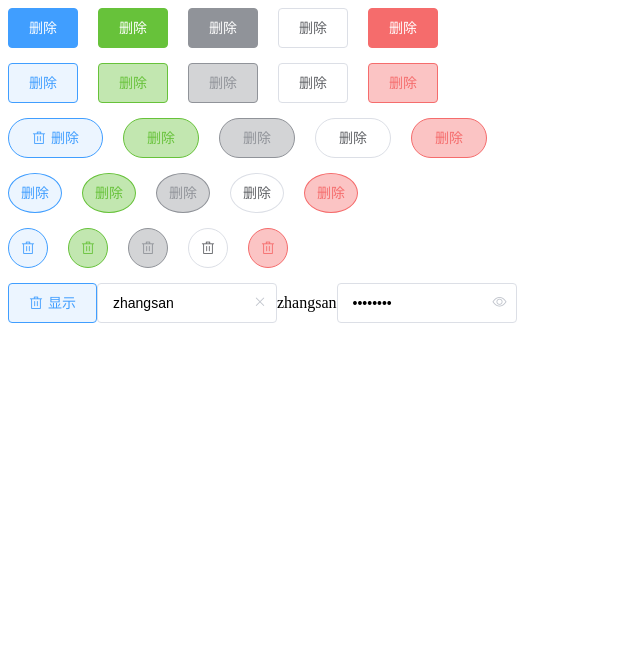
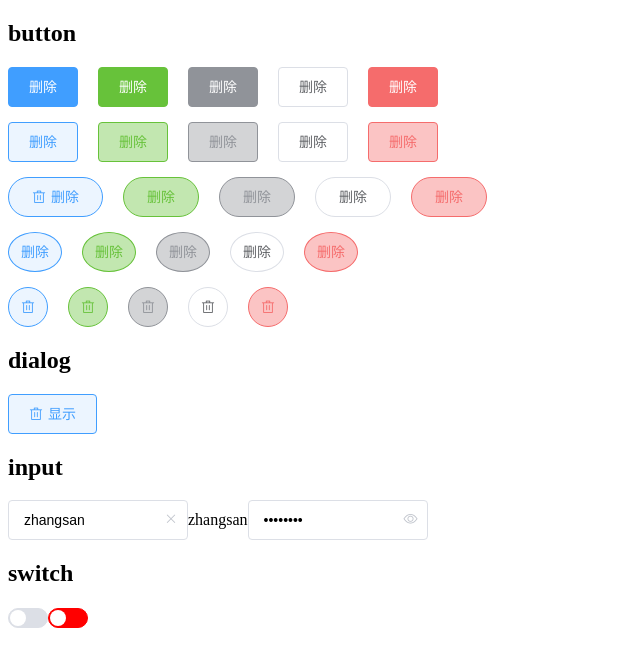
Before and after one commit to cuehuabuleng/tex-ui, a Vue app: page / in a window 1280 px wide. Shown: the top 666 px of the page, without its empty margins (0-640 px from the left). Built offline with nearby package versions, Linux system fonts and the light colour scheme.

Commit message:
feat:switch组件封装完成

```diff
--- a/src/App.vue
+++ b/src/App.vue
@@ -1,4 +1,5 @@
 <template>
+  <h2>button</h2>
   <div class="row">
     <tex-button type="primary">删除</tex-button>
     <tex-button type="success">删除</tex-button>
@@ -43,17 +44,29 @@
     ></tex-button>
   </div>
 
-<!-- sync修饰符是一个语法糖 -->
-  <tex-button plain icon="tex-icon-delete" type="primary" @click="visible=true">显示</tex-button>
-  <tex-dialog title="温馨提示" width="50%" top="200px" v-model:visible.sync="visible">
+  <h2>dialog</h2>
+  <!-- sync修饰符是一个语法糖 -->
+  <tex-button
+    plain
+    icon="tex-icon-delete"
+    type="primary"
+    @click="visible = true"
+    >显示</tex-button
+  >
+  <tex-dialog
+    title="温馨提示"
+    width="50%"
+    top="200px"
+    v-model:visible.sync="visible"
+  >
     <ul>
       <li>1</li>
       <li>2</li>
       <li>3</li>
     </ul>
     <template v-slot:footer>
-      <tex-button type="primary"  @click="visible=false">取消</tex-button>
-      <tex-button @click="visible=false">确认</tex-button>
+      <tex-button type="primary" @click="visible = false">取消</tex-button>
+      <tex-button @click="visible = false">确认</tex-button>
     </template>
   </tex-dialog>
   <!-- <tex-dialog>
@@ -61,23 +74,41 @@
       <h1>我是标题</h1>
     </template>
   </tex-dialog> -->
+  <h2>input</h2>
+  <tex-input v-model="modelValue" placeholder="value" clearable></tex-input>
+  <span>{{ modelValue }}</span>
+  <tex-input
+    placeholder="enterpassword"
+    v-model="modelValue"
+    showPassword
+  ></tex-input>
 
-  <tex-input v-model="modelValue" placeholder="value" clearable></tex-input>
-  <span>{{modelValue}}</span>
-  <tex-input placeholder="enterpassword" v-model="modelValue"  showPassword ></tex-input>
-
+  <h2>switch</h2>
+  <tex-switch v-model:modleActive="modleActive"></tex-switch>
+  <tex-switch
+    v-model:modleActive="modleActive"
+    inactive-color="red"
+    active-color="green"
+    name='username'
+    @change="handleSwitch"
+  ></tex-switch>
 </template>
 
 <script>
 export default {
   data() {
     return {
-      visible:false,
-      modelValue:'zhangsan'
+      visible: false,
+      modelValue: "zhangsan",
+      modleActive: false,
+    };
+  },
+  methods: {
+    handleSwitch(){
+      console.log('change')
     }
   },
-  methods: {},
-  watch: { },
+  watch: {},
 };
 </script>
 
--- /dev/null
+++ b/src/components/switch.vue
@@ -0,0 +1,113 @@
+<template>
+  <div
+    class="tex-switch"
+    :class="{ 'is-checked': modleActive }"
+    @click="handleChange"
+  >
+    <span class="tex-switch_core" ref="core">
+      <span class="tex-switch_button"></span>
+    </span>
+    <input
+      type="checkbox"
+      class="tex-switch_input"
+      :name="name"
+      ref="checked"
+    />
+  </div>
+</template>
+<script>
+export default {
+  name: "TexSwitch",
+  props: {
+    modleActive: {
+      type: Boolean,
+      default: false,
+    },
+    activeColor: {
+      type: String,
+      default: "",
+    },
+    inactiveColor: {
+      type: String,
+      default: "",
+    },
+    name: {
+      type: String,
+      default: "",
+    },
+  },
+  methods: {
+    async handleChange() {
+      this.$emit("change", "");
+      this.$emit("update:modleActive", !this.modleActive);
+      await this.$nextTick();
+      this.setColor();
+    },
+    setColor() {
+      if (this.activeColor || this.inactiveColor) {
+        let color = this.modleActive ? this.activeColor : this.inactiveColor;
+        this.$refs.core.style.backgroundColor = color;
+        this.$refs.core.style.borderColor = color;
+      }
+      //   同步checkbox和switch组件的值
+      this.$refs.checked.checked = this.modleActive;
+    },
+  },
+  mounted() {
+    this.setColor();
+  },
+};
+</script>
+<style lang="less" scoped>
+.tex-switch {
+  display: inline-flex;
+  align-items: center;
+  position: relative;
+  font-size: 14px;
+  line-height: 20px;
+  height: 20px;
+  vertical-align: middle;
+  .tex-switch_input {
+    position: absolute;
+    width: 0;
+    height: 0;
+    opacity: 0;
+    margin: 0;
+  }
+  .tex-switch_core {
+    margin: 0;
+    display: inline-block;
+    position: relative;
+    width: 40px;
+    height: 20px;
+    border: 1px solid #dcdfe6;
+    outline: none;
+    border-radius: 10px;
+    box-sizing: border-box;
+    background: #dcdfe6;
+    cursor: pointer;
+    transition: border-color 0.3s, background-color 0.3s;
+    vertical-align: middle;
+    .tex-switch_button {
+      position: absolute;
+      top: 1px;
+      left: 1px;
+      border-radius: 100%;
+      transition: all 0.3s;
+      width: 16px;
+      height: 16px;
+      background-color: #fff;
+    }
+  }
+}
+
+.tex-switch.is-checked {
+  .tex-switch_core {
+    border-color: #409eff;
+    background-color: #409eff;
+    .tex-switch_button {
+      transform: translateX(20px);
+    }
+  }
+}
+</style>
--- a/src/main.js
+++ b/src/main.js
@@ -3,11 +3,13 @@ import App from './App.vue'
 import TexButton from './components/button.vue'
 import TexDialog from './components/dialog.vue'
 import TexInput from './components/input.vue'
+import TexSwitch from './components/switch.vue'
 import './assets/fonts/font.less'
 const app = createApp(App)
 
 app.component(TexButton.name, TexButton)
 app.component(TexDialog.name, TexDialog)
 app.component(TexInput.name, TexInput)
+app.component(TexSwitch.name, TexSwitch)
 
 app.mount('#app')
```
